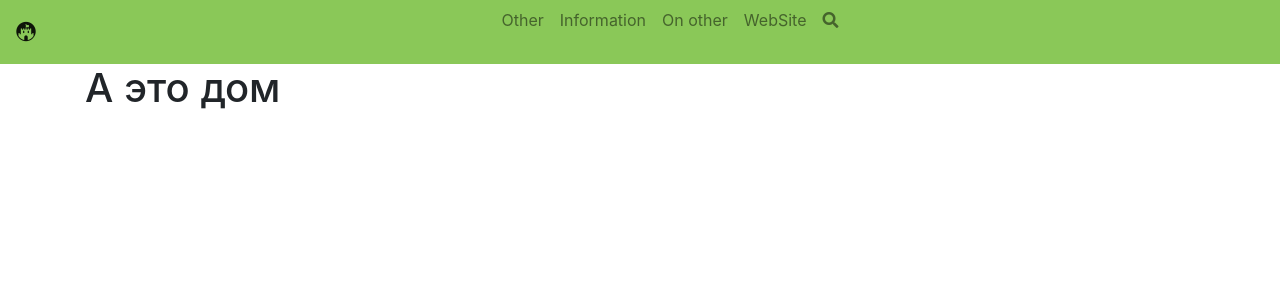
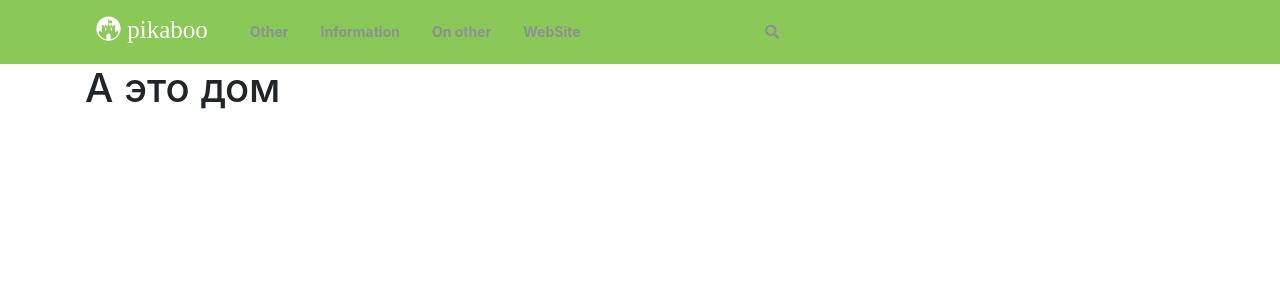
Before and after one commit to Neytllas/MakeDifferentHeader, a Jekyll site: the page built from index.html, in a window 1280 px wide. Shown: the top 300 px of the page. Built offline with Jekyll 4.4.1, drawn with Linux system fonts in a browser that asks for light colours.

Commit message:
finish up

```diff
--- a/_layouts/default.html
+++ b/_layouts/default.html
@@ -11,8 +11,8 @@
 </head>
 <body>
 
-    <nav class="navbar navbar-expand-lg navbar-light">
-      <a class="navbar-brand" href="/"><i class="fab fa-fort-awesome-alt"></i></a>
+    <nav class="navbar navbar-expand-lg">
+      <a class="navbar-brand" href="/"><i class="fab fa-fort-awesome-alt"> pikaboo</i></a>
       <button class="navbar-toggler" type="button" data-toggle="collapse" data-target="#navbarNav" aria-controls="navbarNav" aria-expanded="false" aria-label="Toggle navigation">
         <span class="navbar-toggler-icon"></span>
       </button>
--- a/_sass/main.scss
+++ b/_sass/main.scss
@@ -14,15 +14,15 @@ body {
   background-color: #8ac858;
   width: 100%;
   height: 64px;
-  padding: 0;
+  padding: 0 1rem;
   margin: 0;
 
   .navbar-collapse
   {
     height: 100%;
-    justify-content: center;
     vertical-align: middle;
     display: table-cell;
+    justify-content: space-between;
   }
 
   .navbar-brand
@@ -30,8 +30,11 @@ body {
     color: white;
     box-sizing: border-box;
     background-repeat: no-repeat;
-    margin-right: 40px;
     align-items: flex-end;
+    font-size: 25px;
+    font-weight: bold;
+    margin-bottom: 4px;
+    padding: 0px 10px 0px 80px;
 
   }
 
@@ -41,27 +44,20 @@ body {
       position: relative;
       overflow: hidden;
       max-width: 587px;
-      text-overflow: ellipsis;
       display: flex;
       flex-wrap: wrap;
+      width: 100%;
 
-  .navbar-item
+      .nav-item
                 {
                   display: flex;
-    padding: 20px 8px;
-    color: currentColor;
+                  padding: 0px 8px;
                   transition: color 200ms ease-out;
                   font-size: 14px;
                   line-height: 24px;
                   font-weight: 500;
                   align-items: center;
-
-    .nav-link
-    {
-      color: #65686b;
-      align-items: center;
-      font-style: helvetica;
-      font-weight: bold;
+                  position: relative ;
 
                   &.active::after
                     {
@@ -76,6 +72,18 @@ body {
                       border-top-right-radius: 1px;
                     }
                 }
+
+      .nav-link
+        {
+          color: #8e9092;
+          align-items: center;
+          font-style: helvetica;
+          font-weight: bold;
+
+          &:hover
+          {
+            color: #8e9092;
           }
         }
   }
+}
```
Lines whose indentation alone changed are shown as unchanged.
